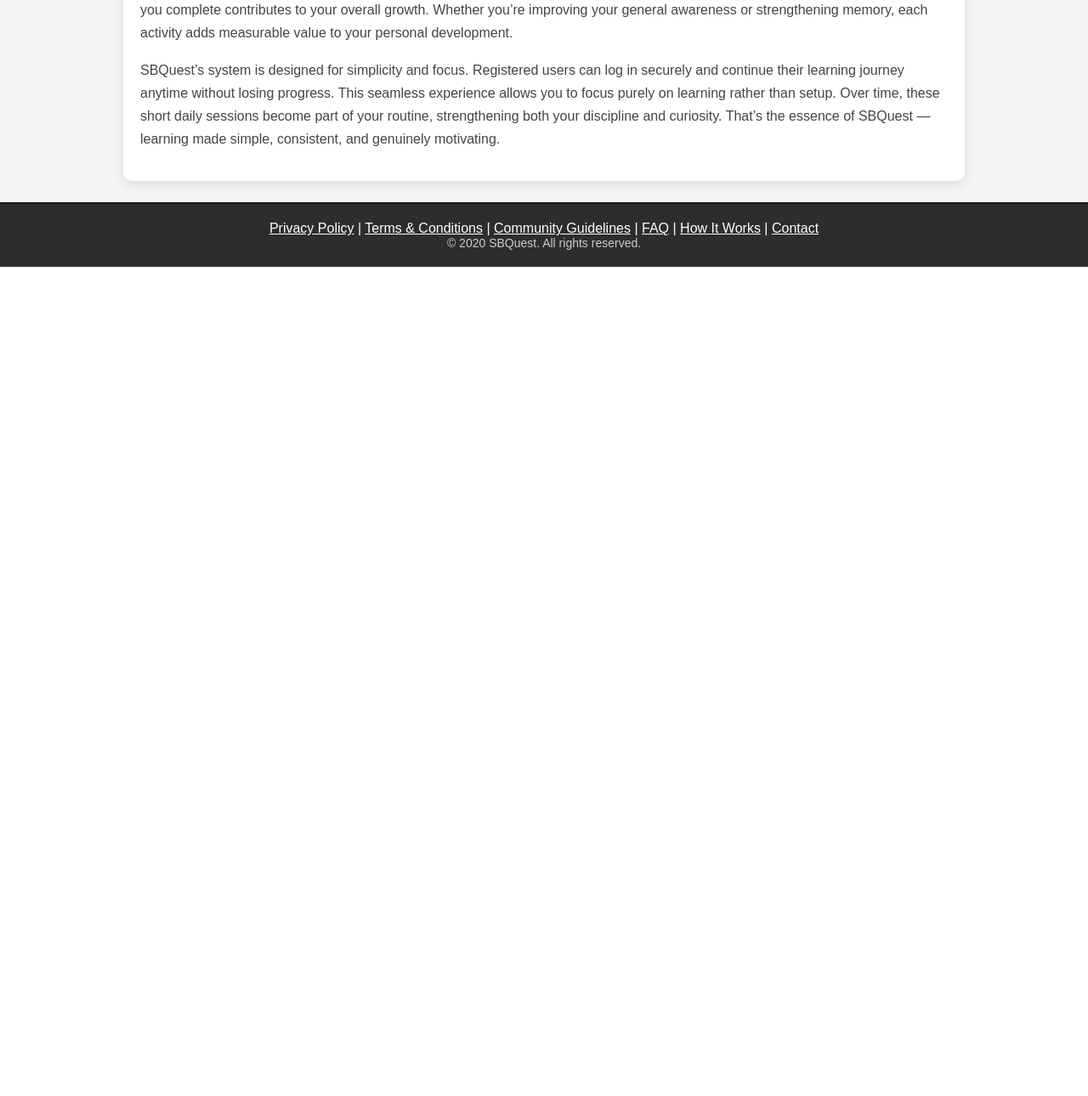
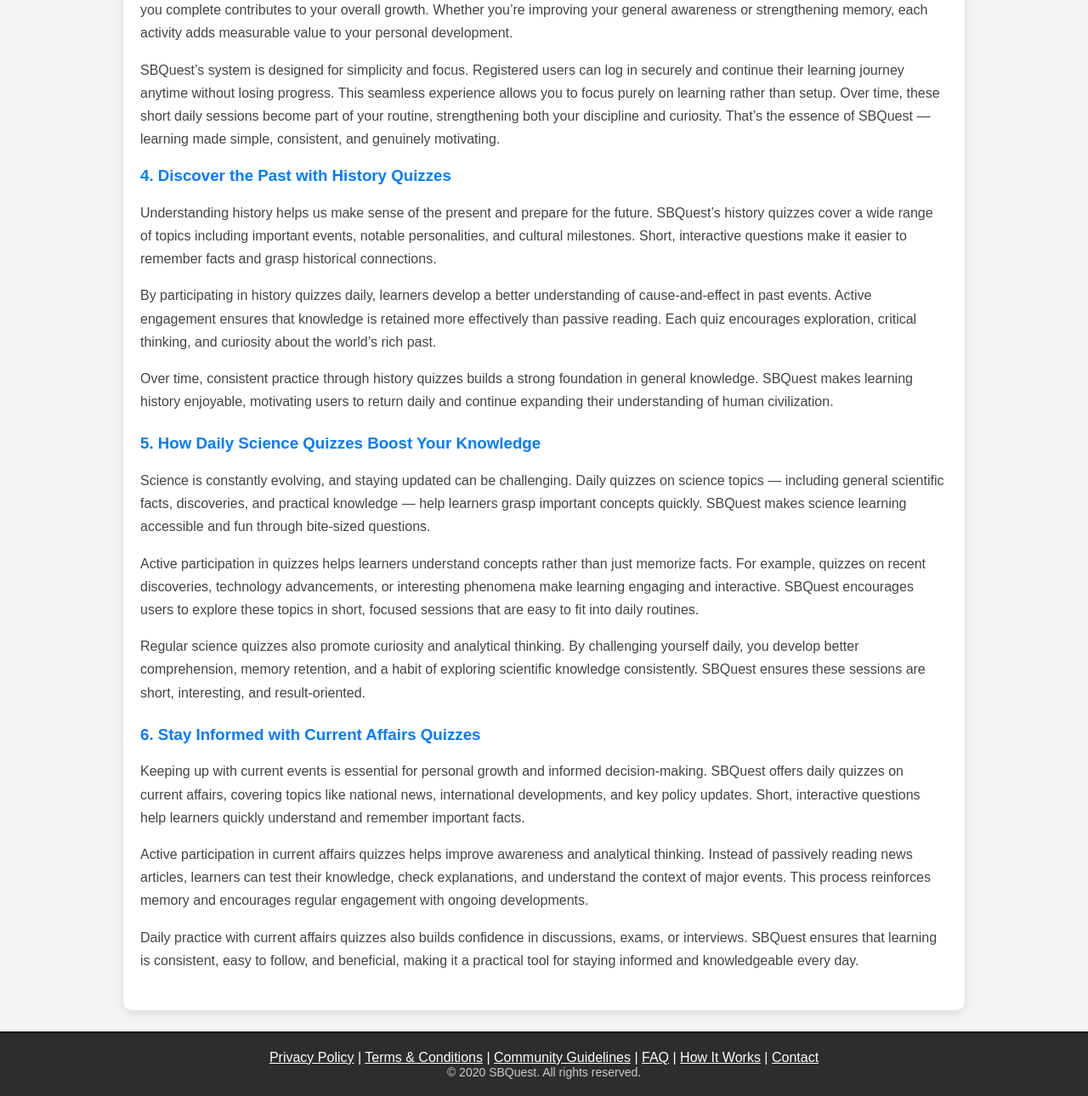
Before and after one commit to Abdulasees/sbquest, a Django app: template templates/base_public.html in a window 1280 px wide. Shown: the part 1858-3148 px from the top of the page at 85% size. Before the commit the page ends 2172 px from the top, so only its background shows below. Run offline with Django 5.2, Linux system fonts and the light colour scheme; the template is opened without the code that fills it: most values are stand-ins (such as "Sample title", 1, 10 or a date in 2020).

Commit message:
Update base_public.html content for AdSense approval

```diff
--- a/templates/base_public.html
+++ b/templates/base_public.html
@@ -610,6 +610,50 @@
       SBQuest’s system is designed for simplicity and focus. Registered users can log in securely and continue their learning journey anytime without losing progress. This seamless experience allows you to focus purely on learning rather than setup. Over time, these short daily sessions become part of your routine, strengthening both your discipline and curiosity. That’s the essence of SBQuest — learning made simple, consistent, and genuinely motivating.
     </p>
   </article>
+
+  <!-- History Article -->
+  <article style="margin-bottom:25px;">
+    <h3 style="color:#007bff;">4. Discover the Past with History Quizzes</h3>
+    <p style="font-size:16px;line-height:1.7;color:#444;">
+      Understanding history helps us make sense of the present and prepare for the future. SBQuest’s history quizzes cover a wide range of topics including important events, notable personalities, and cultural milestones. Short, interactive questions make it easier to remember facts and grasp historical connections.
+    </p>
+    <p style="font-size:16px;line-height:1.7;color:#444;">
+      By participating in history quizzes daily, learners develop a better understanding of cause-and-effect in past events. Active engagement ensures that knowledge is retained more effectively than passive reading. Each quiz encourages exploration, critical thinking, and curiosity about the world’s rich past.
+    </p>
+    <p style="font-size:16px;line-height:1.7;color:#444;">
+      Over time, consistent practice through history quizzes builds a strong foundation in general knowledge. SBQuest makes learning history enjoyable, motivating users to return daily and continue expanding their understanding of human civilization.
+    </p>
+  </article>
+
+  <!-- Science Article -->
+  <article style="margin-bottom:25px;">
+    <h3 style="color:#007bff;">5. How Daily Science Quizzes Boost Your Knowledge</h3>
+    <p style="font-size:16px;line-height:1.7;color:#444;">
+      Science is constantly evolving, and staying updated can be challenging. Daily quizzes on science topics — including general scientific facts, discoveries, and practical knowledge — help learners grasp important concepts quickly. SBQuest makes science learning accessible and fun through bite-sized questions.
+    </p>
+    <p style="font-size:16px;line-height:1.7;color:#444;">
+      Active participation in quizzes helps learners understand concepts rather than just memorize facts. For example, quizzes on recent discoveries, technology advancements, or interesting phenomena make learning engaging and interactive. SBQuest encourages users to explore these topics in short, focused sessions that are easy to fit into daily routines.
+    </p>
+    <p style="font-size:16px;line-height:1.7;color:#444;">
+      Regular science quizzes also promote curiosity and analytical thinking. By challenging yourself daily, you develop better comprehension, memory retention, and a habit of exploring scientific knowledge consistently. SBQuest ensures these sessions are short, interesting, and result-oriented.
+    </p>
+  </article>
+
+  <!-- Current Affairs Article -->
+  <article style="margin-bottom:25px;">
+    <h3 style="color:#007bff;">6. Stay Informed with Current Affairs Quizzes</h3>
+    <p style="font-size:16px;line-height:1.7;color:#444;">
+      Keeping up with current events is essential for personal growth and informed decision-making. SBQuest offers daily quizzes on current affairs, covering topics like national news, international developments, and key policy updates. Short, interactive questions help learners quickly understand and remember important facts.
+    </p>
+    <p style="font-size:16px;line-height:1.7;color:#444;">
+      Active participation in current affairs quizzes helps improve awareness and analytical thinking. Instead of passively reading news articles, learners can test their knowledge, check explanations, and understand the context of major events. This process reinforces memory and encourages regular engagement with ongoing developments.
+    </p>
+    <p style="font-size:16px;line-height:1.7;color:#444;">
+      Daily practice with current affairs quizzes also builds confidence in discussions, exams, or interviews. SBQuest ensures that learning is consistent, easy to follow, and beneficial, making it a practical tool for staying informed and knowledgeable every day.
+    </p>
+
+  </article>
+
 </div>
 
 
```
